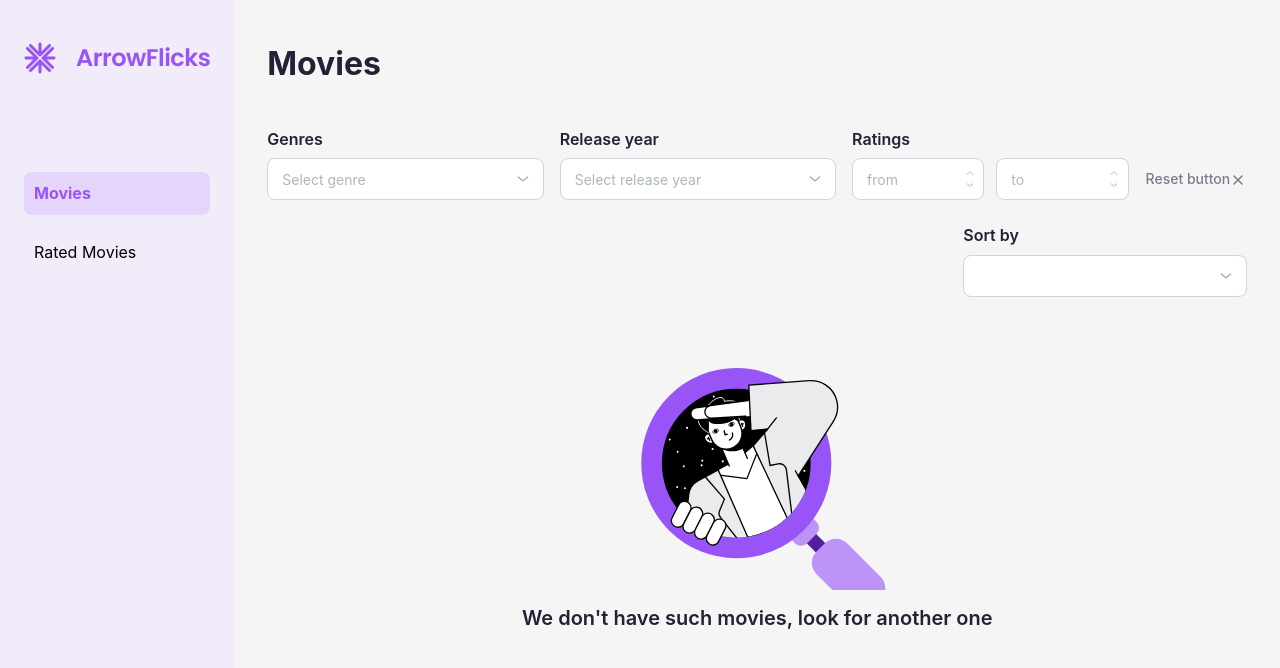
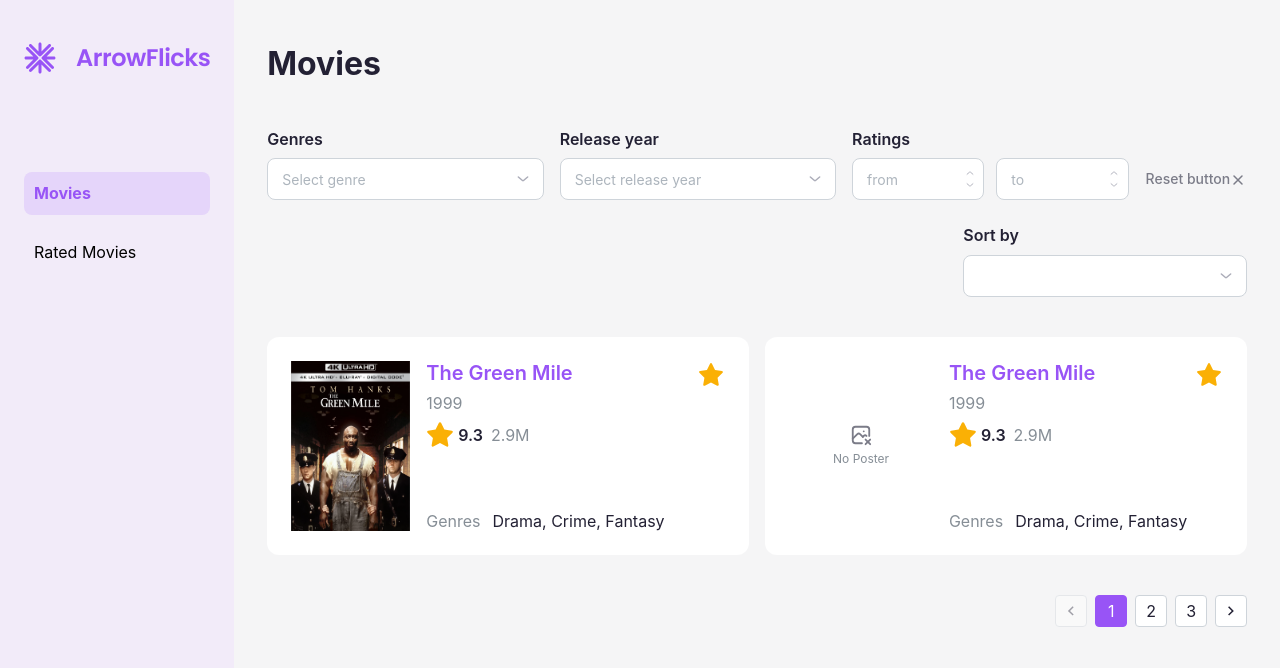
Before and after one commit to redirect352/MovieSearchApp, a Next.js app: page /movies in a window 1280 px wide. Shown: the top 668 px of the page. Built offline with nearby package versions, Linux system fonts and the light colour scheme.

Commit message:
added movie card

```diff
--- /dev/null
+++ b/UI/ImageWithFallback/ImageWithFallback.tsx
@@ -0,0 +1,21 @@
+'use client';
+
+import Image, { ImageProps } from 'next/image';
+import React, { useState } from 'react';
+import { Container } from '@mantine/core';
+import NoPoster from '../NoPoster/NoPoster';
+
+export default function ImageWithFallback(props : ImageProps) {
+	const [errored, setErrored] = useState(false);
+	return (
+		<>
+			{props.src === '' || errored ?
+				<Container w={props.width} h={props.height}>
+					<NoPoster />
+				</Container>
+				:
+				<Image {...props} onError={() => setErrored(true)} />
+			}
+		</>
+	);
+}
--- /dev/null
+++ b/UI/NoPoster/NoPoster.tsx
@@ -0,0 +1,17 @@
+import { Flex, Text, ThemeIcon } from '@mantine/core';
+import React from 'react';
+import { IconPhotoX } from '@tabler/icons-react';
+import classes from './styles.module.scss';
+
+export default function NoPoster() {
+	return (
+		<Flex className={classes.box}>
+			<Flex gap={4} direction="column" align="center">
+				<ThemeIcon variant="white" c="var(--mantine-color-grey-6)" size={24}>
+					<IconPhotoX />
+				</ThemeIcon>
+				<Text span size="xs" c="dimmed" h="fit-content">No Poster</Text>
+			</Flex>
+		</Flex>
+	);
+}
--- /dev/null
+++ b/UI/NoPoster/styles.module.scss
@@ -0,0 +1,6 @@
+.box{
+	width: 100%;
+	height: 100%;
+	justify-content: center;
+	align-items: center;
+}
--- /dev/null
+++ b/UI/StarButton/StarButton.tsx
@@ -0,0 +1,21 @@
+import { ActionIcon, ActionIconProps, PolymorphicComponentProps } from '@mantine/core';
+import { IconStarFilled } from '@tabler/icons-react';
+import React from 'react';
+
+type StarButtonProps = {
+	buttonActive: boolean,
+} & PolymorphicComponentProps<'button', ActionIconProps>;
+
+export default function StarButton(props : StarButtonProps) {
+	const { buttonActive, ...componentProps } = props;
+	const buttonColor = buttonActive ? 'var(--star-active-color)' : 'var(--star-default-color)';
+
+	return (
+		<ActionIcon
+			{...componentProps}
+			variant="transparent"
+			>
+			<IconStarFilled color={buttonColor} size={28} />
+		</ActionIcon>
+	);
+}
--- /dev/null
+++ b/UI/StarButton/index.ts
@@ -0,0 +1,3 @@
+import StarButton from './StarButton';
+
+export default StarButton;
--- a/app/(app)/movies/page.tsx
+++ b/app/(app)/movies/page.tsx
@@ -1,11 +1,26 @@
-import { Flex, Title } from '@mantine/core';
+'use client';
+
+import { Flex, Pagination, Title } from '@mantine/core';
+import { useState } from 'react';
 import classes from './styles.module.css';
 import MoviesFilterBar from '@/components/MoviesFilterBar/MoviesFilterBar';
 import NoMoviesFound from '@/components/NoMoviesFound/NoMoviesFound';
 import SortBar from '@/components/SortBar';
+import MovieCard from '@/components/MovieCard';
 // import SearchForm from '@/components/SearchForm';
+const defProps = {
+	title: 'The Green Mile',
+	releaseYear: 1999,
+	genres: ['Drama', 'Crime', 'Fantasy'],
+	rating: 9.3,
+	viewsCound: '2.9M',
+	image: '/test.webp',
+};
+const moviesDef : (typeof defProps)[] = [defProps, { ...defProps, image: '' }];
 
-export default async function MoviesPage() {
+export default function MoviesPage() {
+	// eslint-disable-next-line @typescript-eslint/no-unused-vars
+	const [movies, setMovies] = useState(moviesDef);
 	return (
 		<Flex className={classes.moviesContainer} direction="column">
 			<Flex justify="space-between" align="center">
@@ -16,7 +31,23 @@ export default async function MoviesPage() {
 				<MoviesFilterBar />
 				<SortBar />
 			</Flex>
-			<NoMoviesFound />
+			{
+				movies.length === 0 ?
+				<NoMoviesFound />
+				:
+				<>
+					<Flex gap={16} wrap="wrap">
+					{
+						movies.map((item, index) =>
+							<MovieCard {...item} key={index} />
+						)
+					}
+					</Flex>
+					<Flex justify="flex-end">
+						<Pagination total={3} />
+					</Flex>
+				</>
+			}
 		</Flex>
 	);
 }
--- a/app/(app)/movies/styles.module.css
+++ b/app/(app)/movies/styles.module.css
@@ -11,6 +11,3 @@
 	height: 48px;
 	width: 50%;
 }
-.sortByBlock{
-	width: rem(284px);
-}
--- /dev/null
+++ b/components/MovieCard/MovieCard.tsx
@@ -0,0 +1,53 @@
+import React from 'react';
+import { Flex, Paper, Text, Title } from '@mantine/core';
+import { IconStarFilled } from '@tabler/icons-react';
+// import testImage from '@/public/test.webp';
+import classes from './styles.module.scss';
+import StarButton from '@/UI/StarButton';
+import ImageWithFallback from '@/UI/ImageWithFallback/ImageWithFallback';
+
+type MovieCardProps = {
+	title : string,
+	releaseYear: number | string,
+	genres: string[],
+	rating: number,
+	viewsCound: number | string,
+	image?: string,
+};
+
+export default function MovieCard(props : MovieCardProps) {
+	const { title, releaseYear, genres, rating, viewsCound, image } = props;
+	return (
+		<Paper className={classes.cardBox}>
+			<Flex gap={8} justify="space-between">
+				<Flex className={classes.mainInfo}>
+					<ImageWithFallback
+						width={119}
+						height={170}
+						src={image ?? ''}
+						alt="" />
+					<Flex gap={16} direction="column" justify="space-between">
+						<Flex gap={8} direction="column" justify="flex-start" align="flex-start">
+							<Title order={3} c="var(--mantine-color-purple-5)">
+								{title}
+							</Title>
+							<Text c="dimmed">{releaseYear}</Text>
+							<Flex gap={8} align="center">
+								<Flex align="center" gap={4}>
+									<IconStarFilled size={28} color="var(--mantine-color-yellow-6)" />
+									<Text fw={600}>{rating}</Text>
+								</Flex>
+								<Text c="dimmed">{viewsCound}</Text>
+							</Flex>
+						</Flex>
+						<Flex gap={12}>
+							<Text c="dimmed">Genres</Text>
+							<Text>{genres.join(', ')}</Text>
+						</Flex>
+					</Flex>
+				</Flex>
+				<StarButton buttonActive />
+			</Flex>
+		</Paper>
+	);
+}
--- /dev/null
+++ b/components/MovieCard/index.ts
@@ -0,0 +1,3 @@
+import MovieCard from './MovieCard';
+
+export default MovieCard;
--- /dev/null
+++ b/components/MovieCard/styles.module.scss
@@ -0,0 +1,11 @@
+.cardBox{
+	width: rem(482px);
+	padding: rem(24px);
+	border-radius: rem(12px);
+	// background-color: rgb(206, 138, 138);
+}
+.mainInfo{
+	background-color: white;
+	flex-grow: 1;
+	gap: rem(16px);
+}
--- a/theme.ts
+++ b/theme.ts
@@ -1,6 +1,6 @@
 'use client';
 
-import { Button, CSSVariablesResolver, Input, MantineColorsTuple, colorsTuple, createTheme, rem } from '@mantine/core';
+import { Button, CSSVariablesResolver, Input, MantineColorsTuple, colorsTuple, createTheme, px, rem } from '@mantine/core';
 import classes from './themeStyles.module.scss';
 
 const greyScale: MantineColorsTuple = [
@@ -106,6 +106,11 @@ export const resolver: CSSVariablesResolver = (theme) => ({
 	variables: {
 		'--button-hover': theme.colors.purple[4],
 		'--mantine-hover-color': theme.colors.purple[4],
+		'--star-active-color': theme.colors.yellow[6],
+		'--star-default-color': theme.colors.grey[4],
+		'--text-color': theme.black,
+		'--mantine-color-dimmed': theme.colors.grey[6],
+		'--pagination-control-radius': rem(4),
 	},
 	light: {
 	},
```
Also changed, not shown: UI/NoPoster/index.ts (added), public/test.webp (added).
